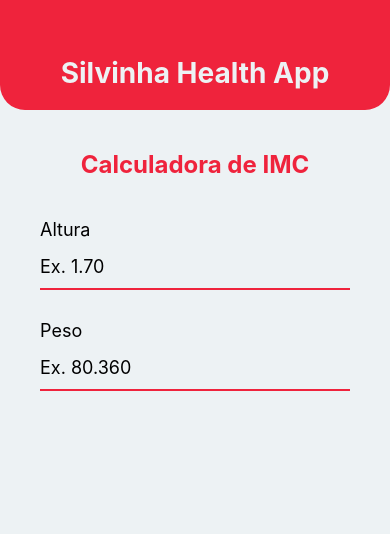
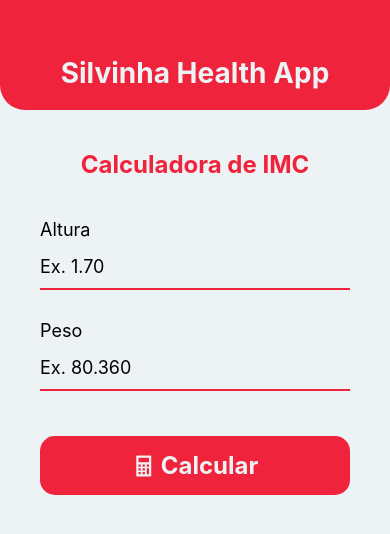
Before and after one commit to 2-Mtec-PI-2025-A/SilvinhaHeathApp, a React Native app in the folder SilvinhaHealthApp/: screen / in a window 390 px wide. Shown: the top 534 px of the page. Built offline with nearby package versions, Linux system fonts and the light colour scheme.

Commit message:
Adicionando área clicavel

```diff
--- a/SilvinhaHealthApp/App.js
+++ b/SilvinhaHealthApp/App.js
@@ -1,5 +1,6 @@
 import { StatusBar } from 'expo-status-bar';
-import { SafeAreaView, StyleSheet, Text, View, TextInput } from 'react-native';
+import { SafeAreaView, StyleSheet, Text, View, TextInput, TouchableOpacity } from 'react-native';
+import Ionicons from "@expo/vector-icons/Ionicons";
 
 export default function App() {
   return (
@@ -28,6 +29,14 @@
             keyboardType='numeric'
           />
         </View>
+
+        <TouchableOpacity
+          style={styles.button}
+          onPress={() => alert('AHHHHHHHHHHHHHHHHHH')}
+        >
+          <Ionicons name={"calculator-sharp"} size={24} color="#edf2f4" />
+          <Text style={styles.text}>Calcular</Text>
+        </TouchableOpacity>
 
       </View>
 
@@ -79,5 +88,22 @@
     borderColor: '#ef233c',
     borderBottomWidth: 2,
     marginVertical: 5,
+  },
+  button: {
+    width: '100%',
+    paddingVertical: 15,
+    flexDirection: 'row',
+    justifyContent: 'center',
+    alignItems: 'center',
+    backgroundColor: '#ef233c',
+    borderRadius: 15,
+    marginTop: 40,
+    marginBottom: 10,
+  },
+  text: {
+    color: '#edf2f4',
+    fontSize: 24,
+    fontWeight: 'bold',
+    marginLeft: 5
   }
 });
```
